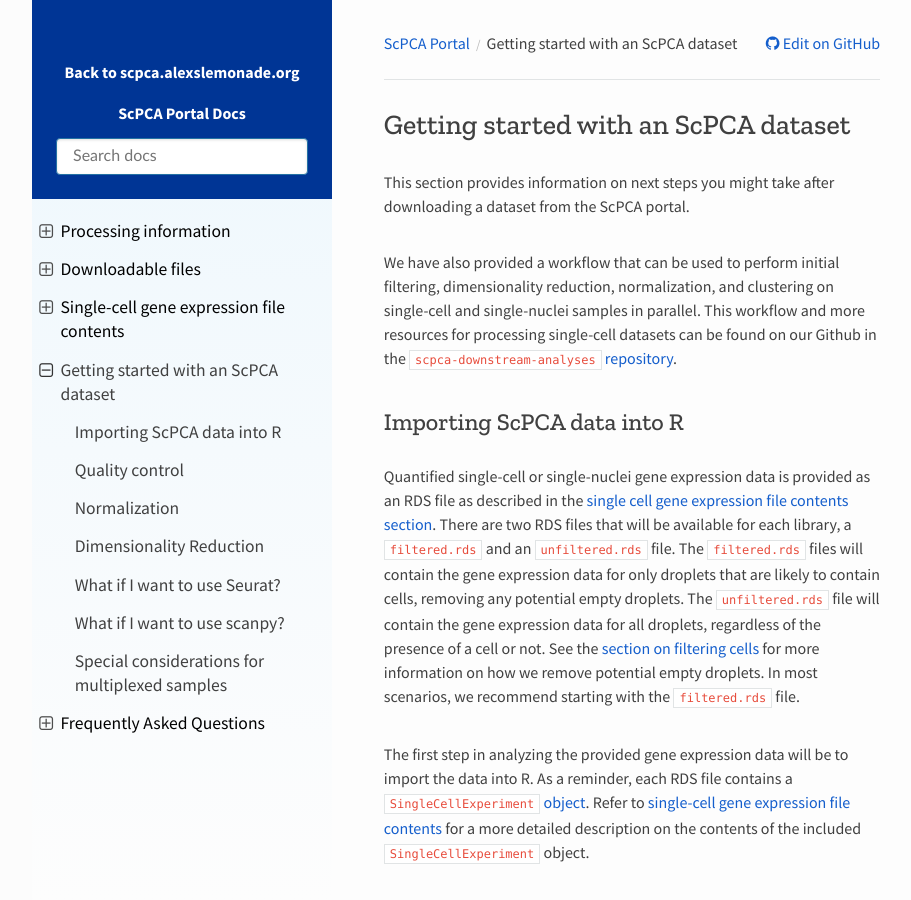
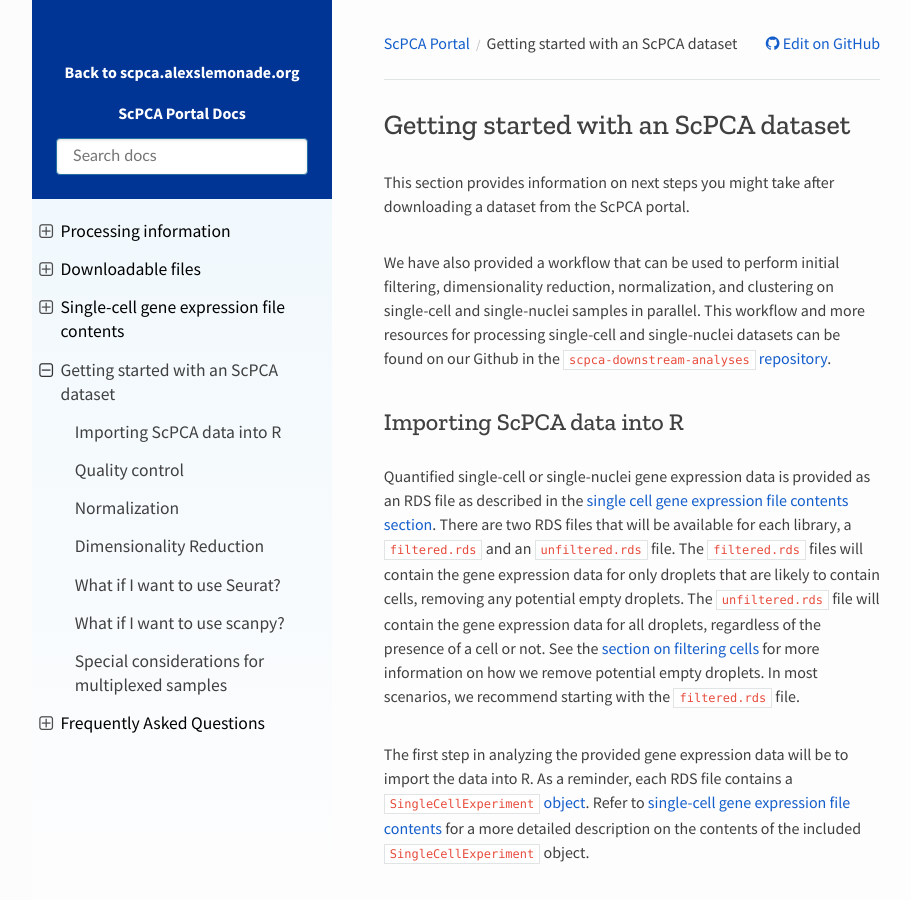
Before and after one commit to DongzeHE/scpca-docs, a Sphinx documentation site: the page built from docs/getting_started.md, in a window 1280 px wide and 900 px high. Shown: the whole window, without its empty margins (158-1069 px from the left). Built offline with Sphinx 7.4.7 and the Read the Docs theme 2.0.0, drawn with Linux system fonts in a browser that asks for light colours.

Commit message:
add single-nuclei

```diff
--- a/docs/getting_started.md
+++ b/docs/getting_started.md
@@ -3,7 +3,7 @@
 This section provides information on next steps you might take after downloading a dataset from the ScPCA portal.
 
 We have also provided a workflow that can be used to perform initial filtering, dimensionality reduction, normalization, and clustering on single-cell and single-nuclei samples in parallel.
-This workflow and more resources for processing single-cell datasets can be found on our Github in the [`scpca-downstream-analyses` repository](https://github.com/AlexsLemonade/scpca-downstream-analyses).
+This workflow and more resources for processing single-cell and single-nuclei datasets can be found on our Github in the [`scpca-downstream-analyses` repository](https://github.com/AlexsLemonade/scpca-downstream-analyses).
 
 ## Importing ScPCA data into R
 
```
